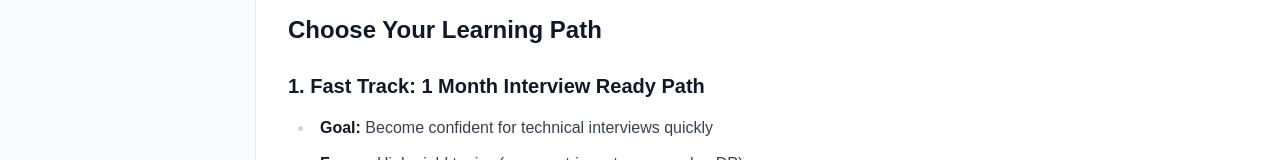
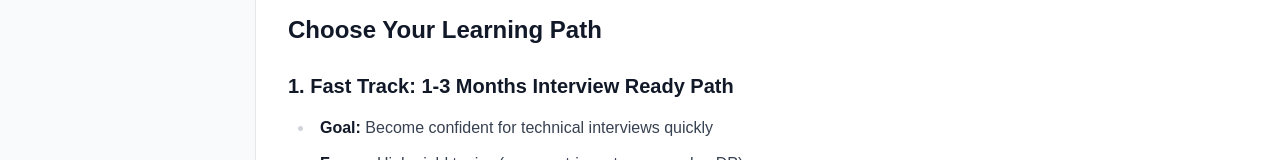
Before and after one commit to Chinese-Community-AI/AI-gorithms, a Next.js app: page / in a window 1280 px wide. Shown: the part 495-655 px from the top of the page. Built offline with nearby package versions, Linux system fonts and the light colour scheme.

Commit message:
Update info

```diff
--- a/app/page.tsx
+++ b/app/page.tsx
@@ -18,7 +18,7 @@ export default function Home() {
 
     <h2>Choose Your Learning Path</h2>
 
-    <h3>1. Fast Track: 1 Month Interview Ready Path</h3>
+    <h3>1. Fast Track: 1-3 Months Interview Ready Path</h3>
 
     <ul>
       <li><strong>Goal:</strong> Become confident for technical interviews quickly</li>
```
